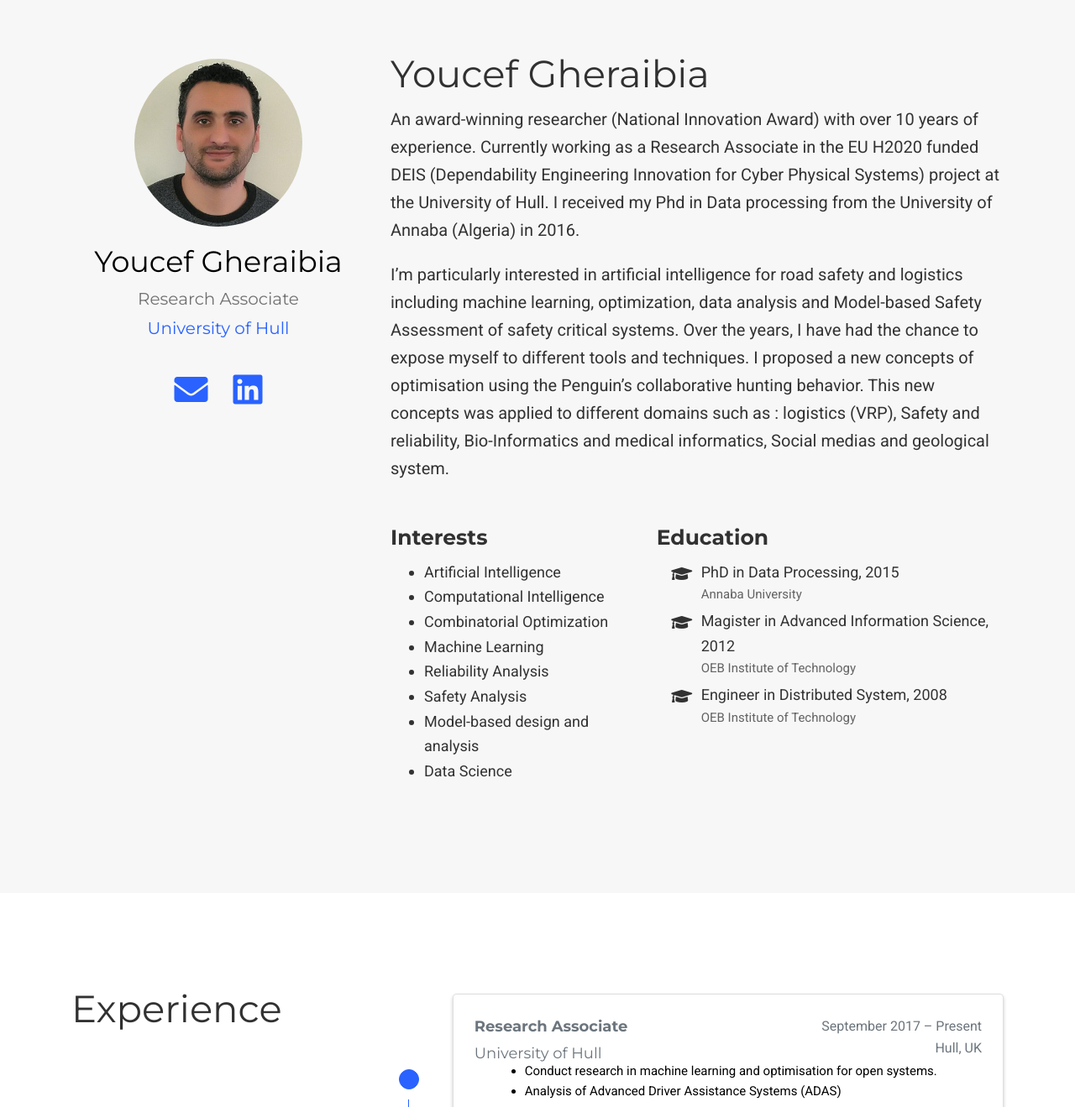
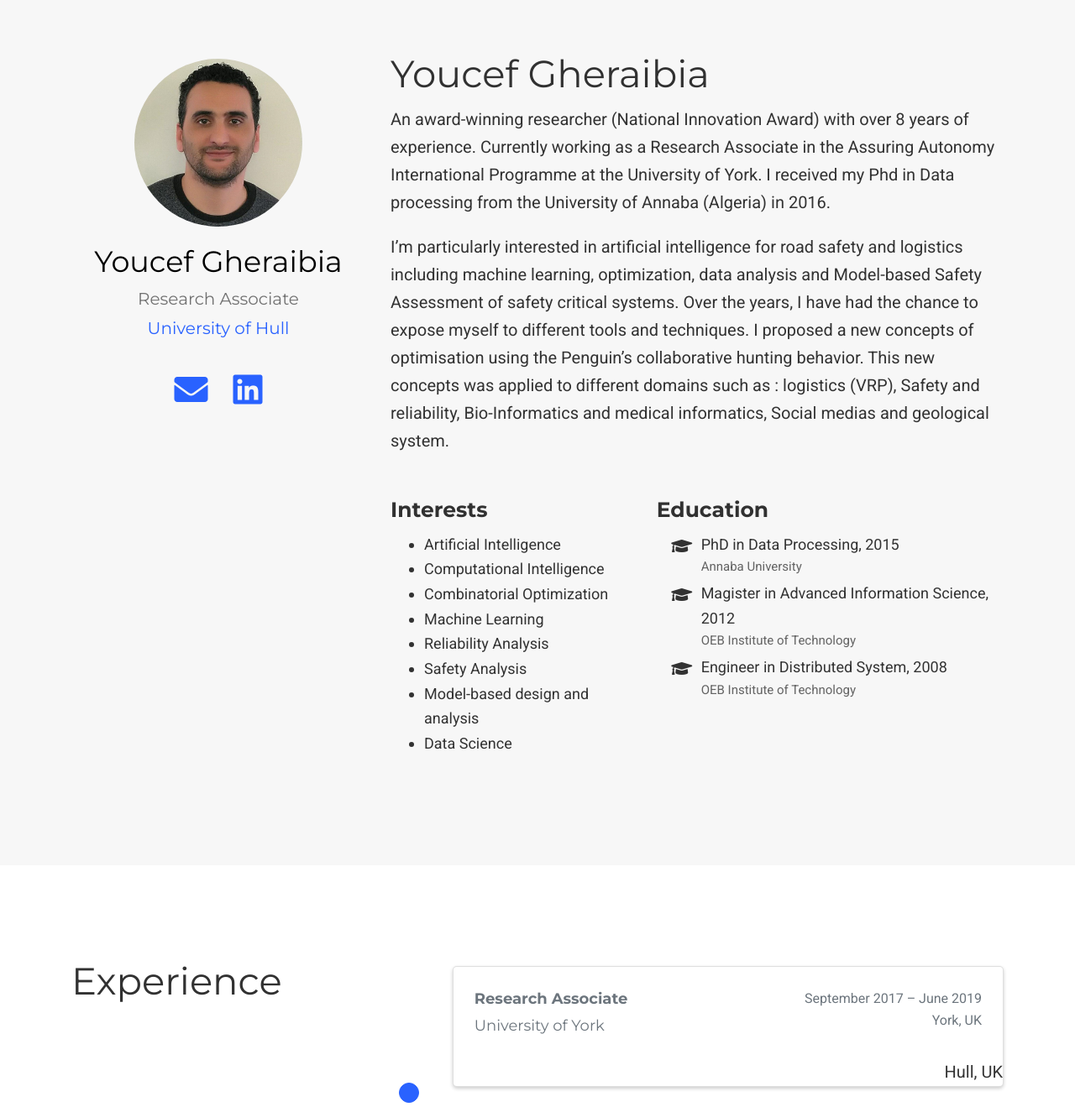
Before and after one commit to youcefgheraibia/youcefgheraibia, a plain HTML site: page index.html in a window 1280 px wide. Shown: the part 560-1879 px from the top of the page at 84% size. Drawn offline with nearby package versions, Linux system fonts and the light colour scheme; a script that the page names is missing; some icons are missing.

Commit message:
Update index.html

```diff
--- a/index.html
+++ b/index.html
@@ -613,10 +613,9 @@ background-color: #4bb4e5;
 
     <h1>Youcef Gheraibia</h1>
 
-    <p>An award-winning researcher (National Innovation Award) with over 10 years
+    <p>An award-winning researcher (National Innovation Award) with over 8 years
 of experience. Currently working as a Research Associate in the
- EU H2020 funded DEIS (Dependability Engineering Innovation for Cyber
- Physical Systems) project at the University of Hull. I received my Phd in
+ Assuring Autonomy International Programme at the University of York. I received my Phd in
  Data processing from the University of Annaba (Algeria) in 2016.</p>
 
 <p>I&rsquo;m particularly interested in artificial intelligence for road safety and logistics including machine learning, optimization, data analysis and Model-based Safety Assessment of safety critical systems. Over the years, I have had the chance to expose myself to different tools and techniques.
@@ -737,9 +736,15 @@ I proposed a new concepts of optimisation using the Penguin&rsquo;s collaborativ
               <div class="text-right">
                 September 2017 –
 
-                  Present
+                  June 2019
 
               </div>
+              <div class="text-right">York, UK</div>
+
+            </div>
+            <h4 class="card-title exp-title text-muted mt-0 mb-1">Research Associate</h4>
+            <h4 class="card-title exp-company text-muted my-0">University of York</h4>
+          </div>
 
               <div class="text-right">Hull, UK</div>
 
```
